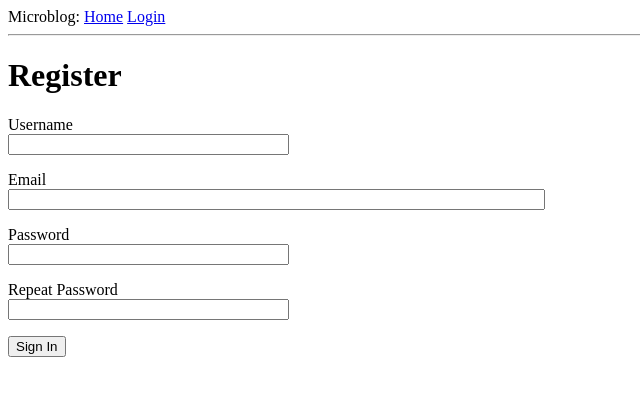
After one commit to youngsoul/microblog, a Flask app: page /register in a window 1280 px wide. The commit adds this page. Shown: the top 396 px of the page, without its empty margins (0-640 px from the left). Run offline with Flask 2, Linux system fonts and the light colour scheme.

Commit message:
Chapter 5 User Logins

```diff
--- a/app/__init__.py
+++ b/app/__init__.py
@@ -2,6 +2,7 @@ from flask import Flask
 from config import Config
 from flask_sqlalchemy import SQLAlchemy
 from flask_migrate import Migrate
+from flask_login import LoginManager
 
 app = Flask(__name__)
 app.config.from_object(Config)
@@ -9,5 +10,10 @@ db = SQLAlchemy(app)
 
 migrate = Migrate(app, db)
 
+# can be used with any model
+# needs 3 properties and one method
+login = LoginManager(app)
+login.login_view = 'login' # function to log a user in to protect a route
+
 # routes import is at the bottom, to avoid a circular dependency which is why this is at the bottom.
 from app import routes, models
--- a/app/forms.py
+++ b/app/forms.py
@@ -1,6 +1,7 @@
 from flask_wtf import FlaskForm
 from wtforms import StringField, PasswordField, BooleanField, SubmitField
-from wtforms.validators import DataRequired
+from wtforms.validators import DataRequired, Email, EqualTo, ValidationError
+from app.models import User
 
 
 class LoginForm(FlaskForm):
@@ -8,3 +9,23 @@ class LoginForm(FlaskForm):
     password = PasswordField('Password', validators=[DataRequired()])
     remember_me = BooleanField('Remember Me')
     submit = SubmitField('Sign In')
+
+
+class RegistrationForm(FlaskForm):
+    username = StringField('Username', validators=[DataRequired()])
+    email = StringField('Email', validators=[DataRequired(), Email()])
+    password = PasswordField('Password', validators=[DataRequired()])
+    password2 = PasswordField('Repeat Password', validators=[DataRequired(), EqualTo('password')])
+    remember_me = BooleanField('Remember Me')
+    submit = SubmitField('Sign In')
+
+    # custom validation
+    def validate_username(self, username):
+        user = User.query.filter_by(username=username.data).first()
+        if user is not None:
+            raise ValidationError('Please use a different username')
+
+    def validate_email(self, email):
+        user = User.query.filter_by(email=email.data).first()
+        if user is not None:
+            raise ValidationError('Please use a different email address')
--- a/app/routes.py
+++ b/app/routes.py
@@ -1,12 +1,16 @@
-from app import app
-from flask import render_template, flash, redirect, url_for
-from app.forms import LoginForm
+from app import app, db
+from flask import render_template, flash, redirect, url_for, request
+from app.forms import LoginForm, RegistrationForm
+from app.models import User
+from flask_login import login_user, current_user, logout_user, login_required
+from werkzeug.urls import url_parse
 
-
+# note that we always have the @app decorators FIRST because the order is important.
+# the login decorator should be the last one.
 @app.route('/')
 @app.route('/index')
+@login_required
 def index():
-    user = {'username': 'YoungSoul'}
     posts = [
         {
             'author': {'username': 'John'},
@@ -17,15 +21,57 @@ def index():
             'body': 'The Avengers movie was so cool'
         }
     ]
-    return render_template('index.html', posts=posts, title='Home Page', user=user)
+    return render_template('index.html', posts=posts, title='Home Page')
 
 
 @app.route('/login', methods=['GET', 'POST'])
 def login():
+    if current_user.is_authenticated:
+        return redirect(url_for('index'))
+
     form = LoginForm()
     if form.validate_on_submit():
         # form as form data and valid, and therefore a post
-        flash(f'Login requested for user {form.username.data}, remember_me={form.remember_me.data}')
-        return redirect(url_for('index'))
+        user = User.query.filter_by(username=form.username.data).first()
+        if user is None or not user.check_password(form.password.data):
+            flash('Invalid username or password')
+            return redirect(url_for('login'))
+
+        # when you get here, it is a valid login
+        # so log the person and save in session
+        login_user(user, remember=form.remember_me.data)
+
+        #flask will append a 'next' url variable if the user tried to go to
+        #page without being logged in.
+        next_page = request.args.get('next')
+        # if we do not have a next page
+        # or if we do, but the netloc is not empty, which means this is not a url
+        # for our app, and a malicious user might be trying to hack the url
+        if not next_page or url_parse(next_page).netloc != '':
+            next_page = url_for('index')
+
+        return redirect(next_page)
     else:
         return render_template('login.html', title='Sign In', form=form)
+
+@app.route('/logout')
+def logout():
+    logout_user()
+    return redirect(url_for('index'))
+
+
+@app.route('/register', methods=['GET', 'POST'])
+def register():
+    if current_user.is_authenticated:
+        return redirect(url_for('index'))
+
+    form = RegistrationForm()
+    if form.validate_on_submit():
+        user = User(username=form.username.data, email=form.email.data)
+        user.set_password(form.password.data)
+        db.session.add(user)
+        db.session.commit()
+        flash('Congratulations, you are now a registered user!')
+        return redirect(url_for('login'))
+
+    return render_template('register.html', title='Register', form=form)
--- a/app/templates/base.html
+++ b/app/templates/base.html
@@ -9,7 +9,11 @@
 	<body>
 		<div>Microblog:
             <a href="{{ url_for('index') }}">Home</a>
+            {%  if current_user.is_anonymous %}
             <a href="{{ url_for('login') }}">Login</a>
+            {% else %}
+            <a href="{{ url_for('logout') }}">Logout</a>
+            {% endif %}
         </div>
         {% with messages = get_flashed_messages() %}
             {% if messages %}
--- a/app/templates/index.html
+++ b/app/templates/index.html
@@ -1,7 +1,7 @@
 {% extends "base.html" %}
 
 {% block content %}
-		<h1>Hello, {{ user.username }}!</h1>
+		<h1>Hello, {{ current_user.username }}!</h1>
 		{% for post in posts %}
 		<div><p>{{ post.author.username }} says: <b> {{ post.body }}</b></p></div>
 		{% endfor %}
--- a/app/templates/login.html
+++ b/app/templates/login.html
@@ -25,4 +25,5 @@
             {{ form.submit() }}
         </p>
     </form>
+    <p>New User? <a href="{{ url_for('register') }}">Click to Register!</a></p>
 {%  endblock %}
--- /dev/null
+++ b/app/templates/register.html
@@ -0,0 +1,37 @@
+{% extends "base.html" %}
+
+{% block content %}
+    <h1>Register</h1>
+    <form action="" method="post">
+        {{ form.hidden_tag() }}
+        <p>
+            {{ form.username.label }}<br>
+            {{ form.username(size=32) }}<br>
+            {% for error in form.username.errors %}
+            <span style="color: red;">[{{ error }}]</span>
+            {% endfor %}
+        </p>
+        <p>
+            {{ form.email.label }}<br>
+            {{ form.email(size=64) }}<br>
+            {% for error in form.email.errors %}
+            <span style="color: red;">[{{ error }}]</span>
+            {% endfor %}
+        </p>
+        <p>
+            {{ form.password.label }}<br>
+            {{ form.password(size=32) }}<br>
+            {% for error in form.password.errors %}
+            <span style="color: red;">[{{ error }}]</span>
+            {% endfor %}
+        </p>
+        <p>
+            {{ form.password2.label }}<br>
+            {{ form.password2(size=32) }}<br>
+            {% for error in form.password2.errors %}
+            <span style="color: red;">[{{ error }}]</span>
+            {% endfor %}
+        </p>
+        <p>{{ form.submit() }}</p>
+    </form>
+{% endblock %}
--- a/requirements.txt
+++ b/requirements.txt
@@ -1,6 +1,7 @@
 alembic==0.9.8
 click==6.7
 Flask==0.12.2
+Flask-Login==0.4.1
 Flask-Migrate==2.1.1
 Flask-SQLAlchemy==2.3.2
 Flask-WTF==0.14.2
```
Also changed, not shown: app/models.py (+19 -2 lines), README.md, app.db.
